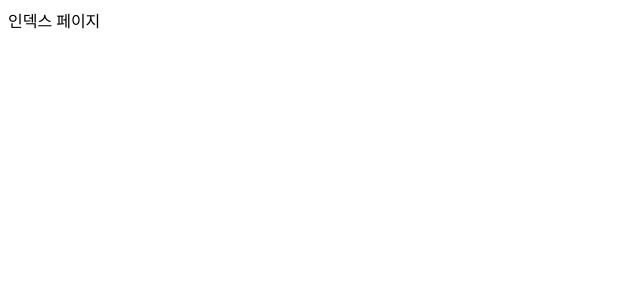
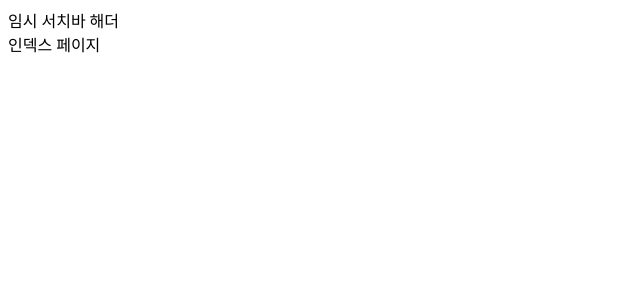
Before and after one commit to SHcommit/SHcommit-Onebile-Next, a Next.js app in the folder section03/: page / in a window 1280 px wide. Shown: the top 300 px of the page, without its empty margins (0-640 px from the left). Built offline with nearby package versions, Linux system fonts and the light colour scheme.

Commit message:
레이아웃 설정

```diff
--- /dev/null
+++ b/section03/src/app/(with-searchbar)/layout.tsx
@@ -0,0 +1,9 @@
+import { ReactNode } from "react";
+export default function Layout({ children }: { children: ReactNode }) {
+  return (
+    <div>
+      <div>임시 서치바 해더</div>
+      {children}
+    </div>
+  );
+}
```
Also changed, not shown: section03/src/app/(with-searchbar)/page.module.css (added), section03/src/app/(with-searchbar)/page.tsx (renamed from section03/src/app/page.tsx), section03/src/app/(with-searchbar)/search/page.tsx (renamed from section03/src/app/search/page.tsx).
